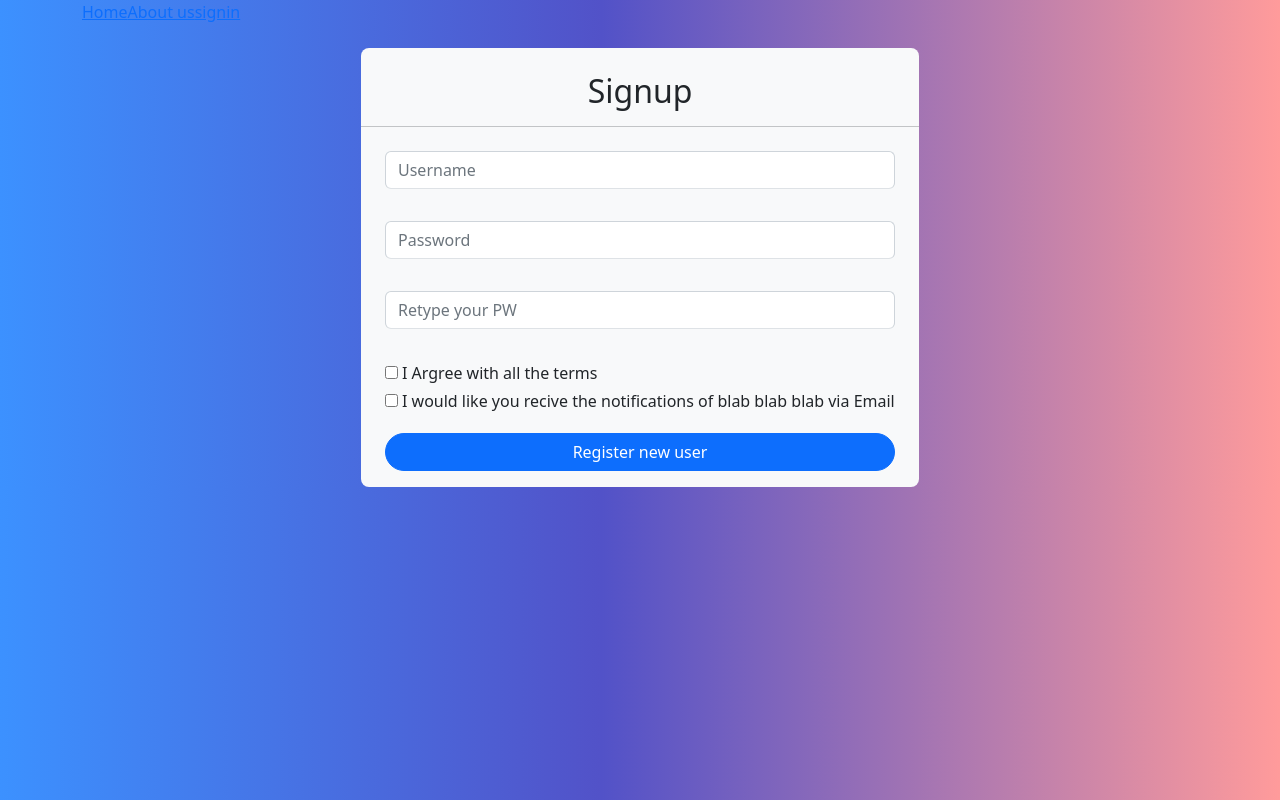
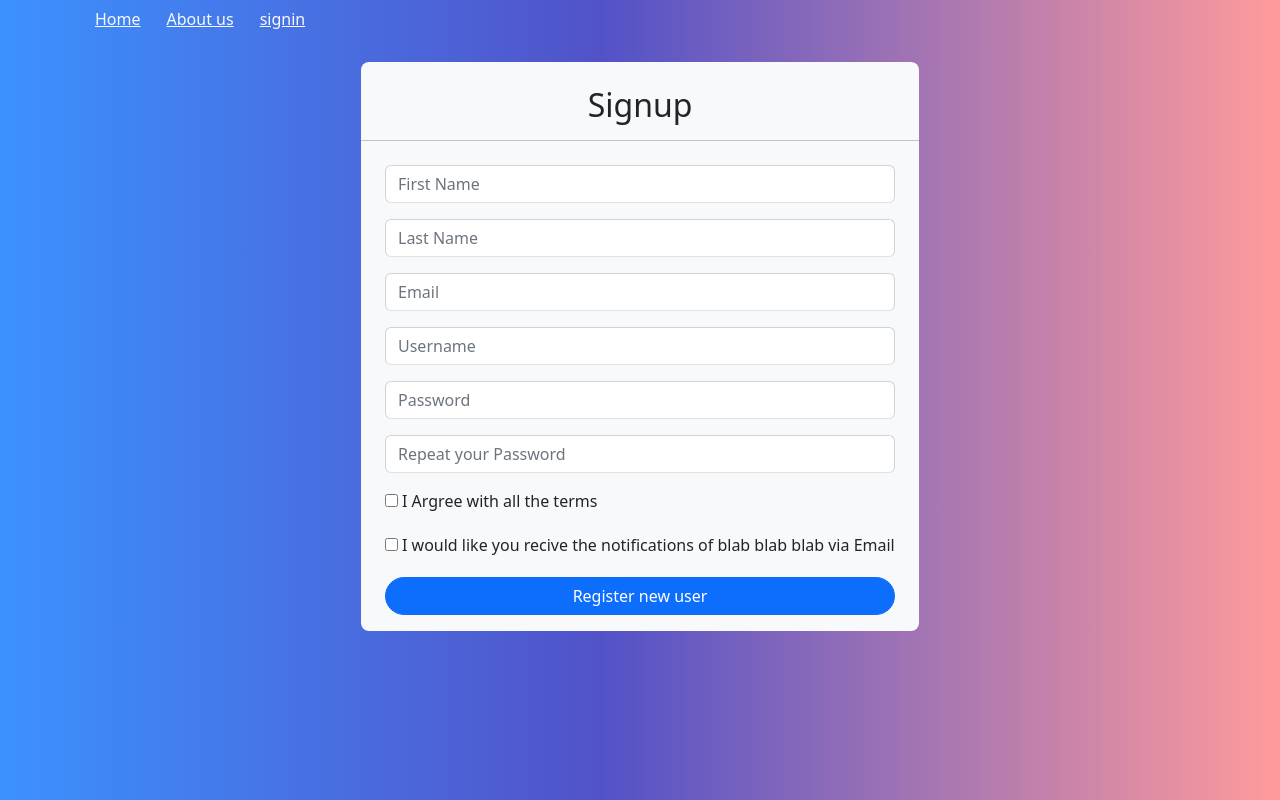
Before and after one commit to pokabi11/angular, an Angular app: page /signup in a window 1280 px wide. Built offline with nearby package versions, Linux system fonts and the light colour scheme.

Commit message:
no hope angular

```diff
--- a/src/app/app.component.html
+++ b/src/app/app.component.html
@@ -2,9 +2,9 @@
 <header class="section">
   <div class="container">
     <ul class="nav">
-      <li class="nav-item"><a routerLink="/">Home</a></li>
-      <li class="nav-item"><a routerLink="/about-us">About us</a></li>
-      <li class="nav-item"><a routerLink="/signin">signin</a></li>
+      <li class="nav-item btn"><a routerLink="/" class="text-light">Home</a></li>
+      <li class="nav-item btn"><a routerLink="/about-us" class="text-light">About us</a></li>
+      <li class="nav-item btn"><a routerLink="/signin" class="text-light">signin</a></li>
     </ul>
   </div>
 </header>
--- a/src/app/signin/signin.component.html
+++ b/src/app/signin/signin.component.html
@@ -8,13 +8,13 @@
       <div class="px-4 pb-3">
         <input type="text" class="form-control border-bottom" placeholder="Username">
       </div>
-      <div class="px-4 py-3">
+      <div class="px-4 pb-3">
         <input type="password" class="form-control border-bottom" placeholder="Password">
       </div>
-      <div class="px-4 py-3">
+      <div class="px-4 pb-3">
         <a href="#" class="text text-black-50 text-decoration-none">Forget Password</a>
       </div>
-      <div class="d-grid gap2 px-4 py-3 ">
+      <div class="d-grid gap2 px-4 pb-3 ">
         <button class="btn btn-primary rounded-5">Login</button>
       </div>
       <div class="d-flex justify-content-center px-4 py-3">
--- a/src/app/signup/signup.component.html
+++ b/src/app/signup/signup.component.html
@@ -8,15 +8,24 @@ background: linear-gradient(90deg, rgba(60,145,255,1) 0%, rgba(82,82,200,1) 47%,
         <hr>
       </div>
       <div class="px-4 pb-3">
+        <input type="text" class="form-control border-bottom" placeholder="First Name">
+      </div>
+      <div class="px-4 pb-3">
+        <input type="text" class="form-control border-bottom" placeholder="Last Name">
+      </div>
+      <div class="px-4 pb-3">
+        <input type="text" class="form-control border-bottom" placeholder="Email">
+      </div>
+      <div class="px-4 pb-3">
         <input type="text" class="form-control border-bottom" placeholder="Username">
       </div>
-      <div class="px-4 py-3">
+      <div class="px-4 pb-3">
         <input type="password" class="form-control border-bottom" placeholder="Password">
       </div>
-      <div class="px-4 py-3">
-        <input type="password" class="form-control border-bottom" placeholder="Retype your PW">
+      <div class="px-4 pb-3">
+        <input type="password" class="form-control border-bottom" placeholder="Repeat your Password">
       </div>
-      <div class="px-4 pt-3">
+      <div class="px-4 pb-3">
         <input type="checkbox" class="me-1"><span>I Argree with all the terms</span>
       </div>
       <div class="px-4 py-1">
```
